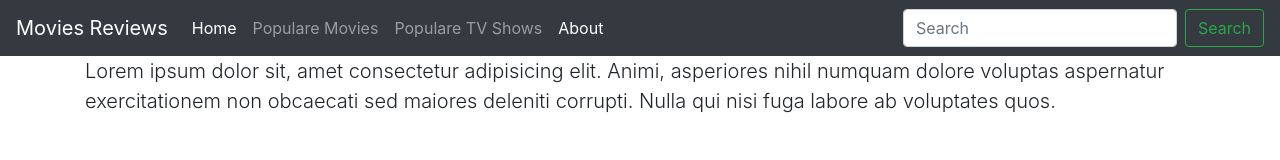
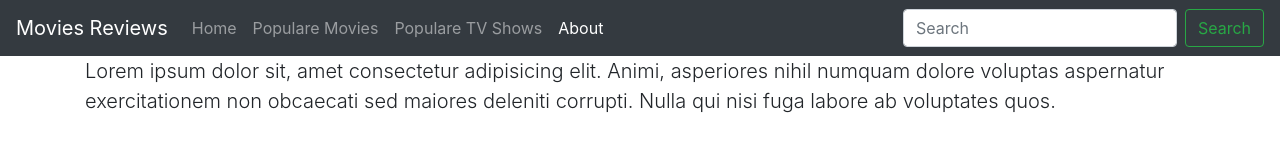
Before and after one commit to mbougarne/movies-reviews, a React (Create React App) app: page /about in a window 1280 px wide. Shown: the top 160 px of the page. Built offline with nearby package versions, Linux system fonts and the light colour scheme.

Commit message:
Solve active class style

```diff
--- a/src/App.tsx
+++ b/src/App.tsx
@@ -9,14 +9,8 @@ export default function App() {
     <div className="App">
       <Router>
         <Switch>
-          <Route
-            exact path="/"
-            component={Home}
-          />
-          <Route
-            exact path="/about"
-            component={About}
-          />
+          <Route exact path="/" > <Home /> </Route>
+          <Route exact path="/about" > <About /> </Route>
         </Switch>
       </Router>
     </div>
--- a/src/components/Navigation.tsx
+++ b/src/components/Navigation.tsx
@@ -22,6 +22,7 @@ const Navigation = () => {
 				<ul className="navbar-nav mr-auto">
 					<li className="nav-item">
 						<NavLink
+							exact
 							to="/"
 							activeClassName="active"
 							className="nav-link">
@@ -30,6 +31,7 @@ const Navigation = () => {
 					</li>
 					<li className="nav-item">
 						<NavLink
+							exact
 							to="/populare-movies"
 							activeClassName="active"
 							className="nav-link">
@@ -38,6 +40,7 @@ const Navigation = () => {
 					</li>
 					<li className="nav-item">
 						<NavLink
+							exact
 							to="/populare-tvs"
 							activeClassName="active"
 							className="nav-link">
@@ -46,6 +49,7 @@ const Navigation = () => {
 					</li>
 					<li className="nav-item">
 						<NavLink
+							exact
 							to="/about"
 							activeClassName="active"
 							className="nav-link">
```
Also changed, not shown: 1 other file (tests, documents, lock files or other folders).
